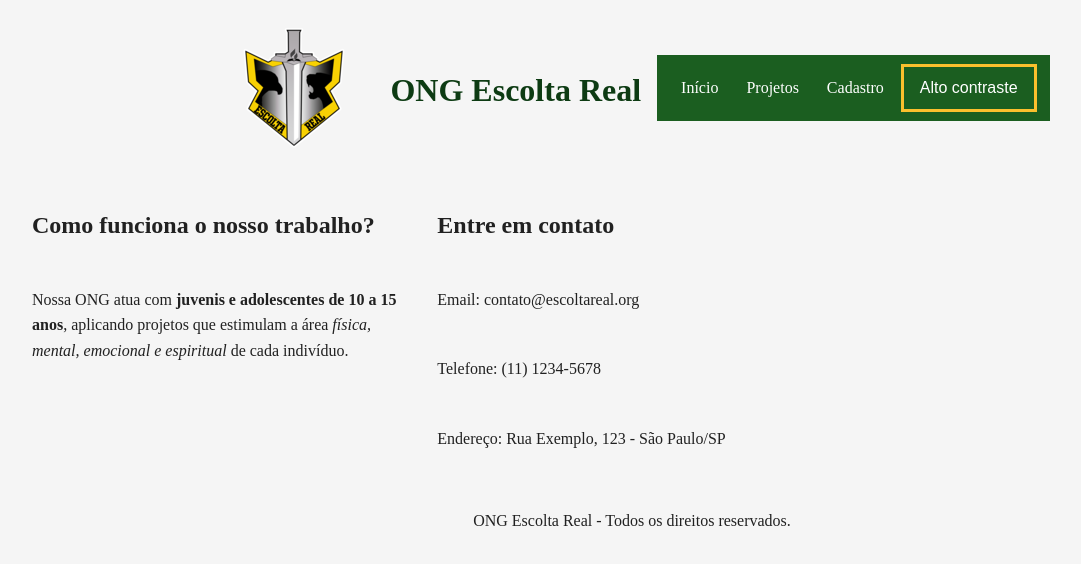
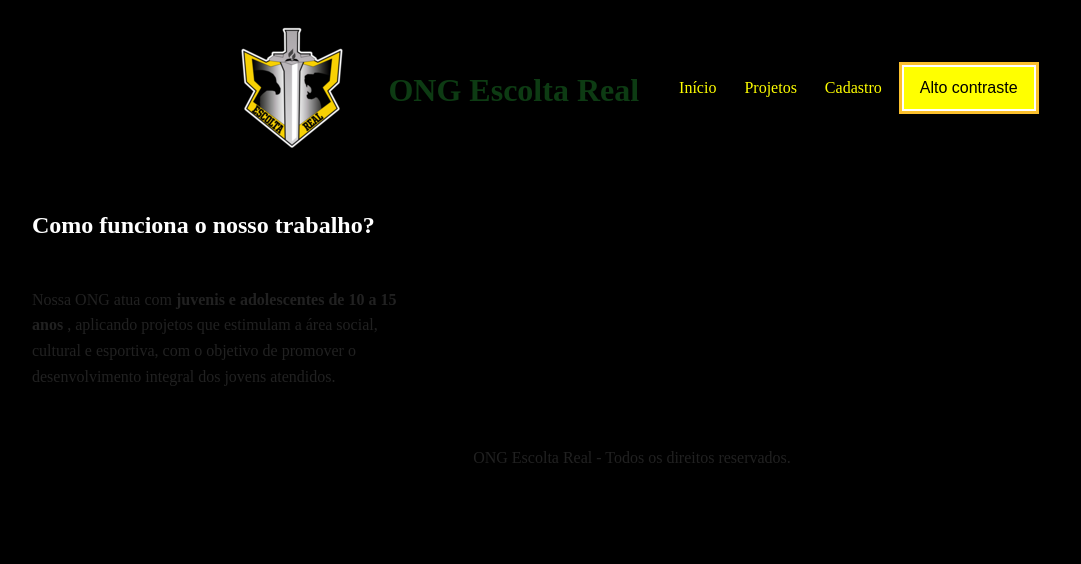
Before and after one commit to lucasdinizbio/ONG_ProjetoFront-end, a website built with Vite: page index.html in a window 1280 px wide. Both pictures are taken after a click on the button "Alto contraste". Shown: the whole page, without its empty margins (8-1089 px from the left). Built offline with nearby package versions, Linux system fonts and the light colour scheme; a script that the page names is missing.

Commit message:
fix: corrige acessibilidade e navegacao

```diff
--- a/css/style.css
+++ b/css/style.css
@@ -379,3 +379,29 @@
 #formulario-cadastro button {
     align-self: flex-start;
 }
+
+body.alto-contraste {
+    background-color: #000;
+    color: #fff;
+}
+
+body.alto-contraste header,
+body.alto-contraste main,
+body.alto-contraste footer {
+    background-color: #000;
+    color: #fff;
+}
+
+body.alto-contraste a {
+    color: #ffff00;
+}
+
+body.alto-contraste .menu {
+    background-color: #000;
+}
+
+body.alto-contraste #modo-contraste {
+    background-color: #ffff00;
+    color: #000;
+    border: 2px solid #fff;
+}
--- a/html/cadastro.html
+++ b/html/cadastro.html
@@ -29,7 +29,7 @@
 
     <div class="menu-links">
 
-        <a href="index.html">Início</a>
+        <a href="../index.html" data-link data-route="/">Início</a>
 
         <div class="dropdown">
             <a href="projetos.html">Projetos</a>
@@ -43,6 +43,10 @@
         </div>
 
         <a href="cadastro.html">Cadastro</a>
+
+    <button id="modo-contraste" aria-label="Ativar modo de alto contraste">
+        Alto contraste
+    </button>
 
     </div>
 
@@ -97,6 +101,7 @@
 
         <div id="lista-cadastros"></div>
 
+<script type="module" src="../js/acessibilidade.js"></script>
 <script type="module" src="../js/navegacao.js"></script>
 <script type="module" src="../js/projetos.js"></script>
 <script type="module" src="../js/formulario.js"></script>
@@ -105,5 +110,6 @@
 <footer>
     <p>ONG Escolta Real - Todos os direitos reservados.</p>
 </footer>
+
 </body>
 </html>
--- a/index.html
+++ b/index.html
@@ -37,8 +37,10 @@
 
     </div>
 
-    <button id="modo-contraste" aria-label="Ativar modo de alto contraste">
-        Alto contraste
+    <button id="modo-contraste"
+        type="button"
+        aria-label="Ativar modo de alto contraste">
+    Alto contraste
     </button>
 
 </nav>
@@ -72,5 +74,8 @@
 
 <!-- JavaScript principal -->
 <script type="module" src="./js/script.js"></script>
+
 </body>
 </html>
+</body>
+</html>
--- a/js/acessibilidade.js
+++ b/js/acessibilidade.js
@@ -1,15 +1,25 @@
 const botaoContraste = document.querySelector("#modo-contraste");
 
-if (botaoContraste) {
-    botaoContraste.addEventListener("click", () => {
+const contrasteSalvo = localStorage.getItem("altoContraste");
+
+if (contrasteSalvo === "ativo") {
+    document.body.classList.add("alto-contraste");
+    botaoContraste?.setAttribute(
+        "aria-label",
+        "Desativar modo de alto contraste"
+    );
+}
+
+botaoContraste?.addEventListener("click", () => {
 
     document.body.classList.toggle("alto-contraste");
 
-        const ativo =
-            document.body.classList.contains("alto-contraste");
+    const ativo = document.body.classList.contains("alto-contraste");
 
-        botaoContraste.textContent =
-            ativo ? "Contraste normal" : "Alto contraste";
+    localStorage.setItem(
+        "altoContraste",
+        ativo ? "ativo" : "inativo"
+    );
 
     botaoContraste.setAttribute(
         "aria-label",
@@ -18,4 +28,3 @@
             : "Ativar modo de alto contraste"
     );
 });
-}
--- a/js/projetos.js
+++ b/js/projetos.js
@@ -73,6 +73,6 @@
 const modalOficinas = document.querySelector("#modal-oficinas");
 const botaoFecharModal = document.querySelector("#fechar-modal");
 
-botaoFecharModal.addEventListener("click", function () {
+botaoFecharModal?.addEventListener("click", function () {
     modalOficinas.style.display = "none";
 });
```
Also changed, not shown: html/projetos.html (+6 -3 lines). Lines whose indentation alone changed are shown as unchanged.
